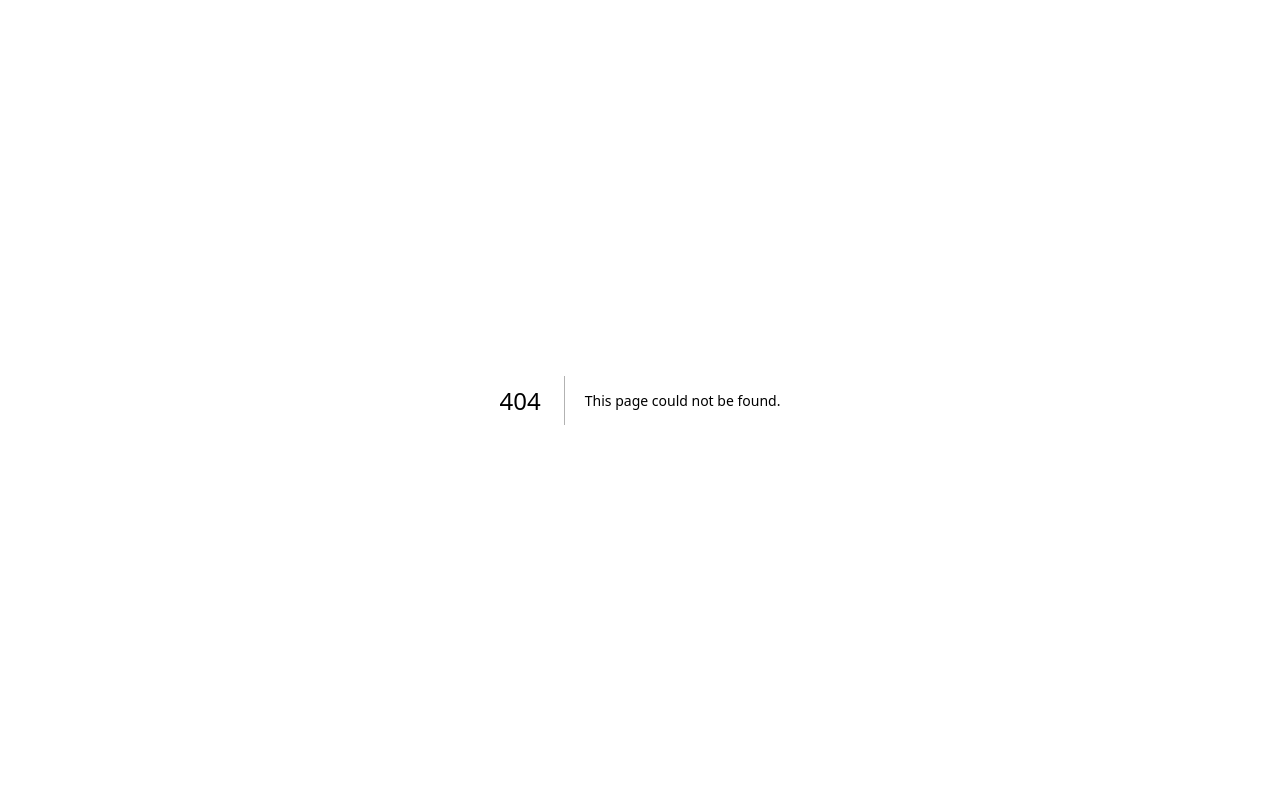
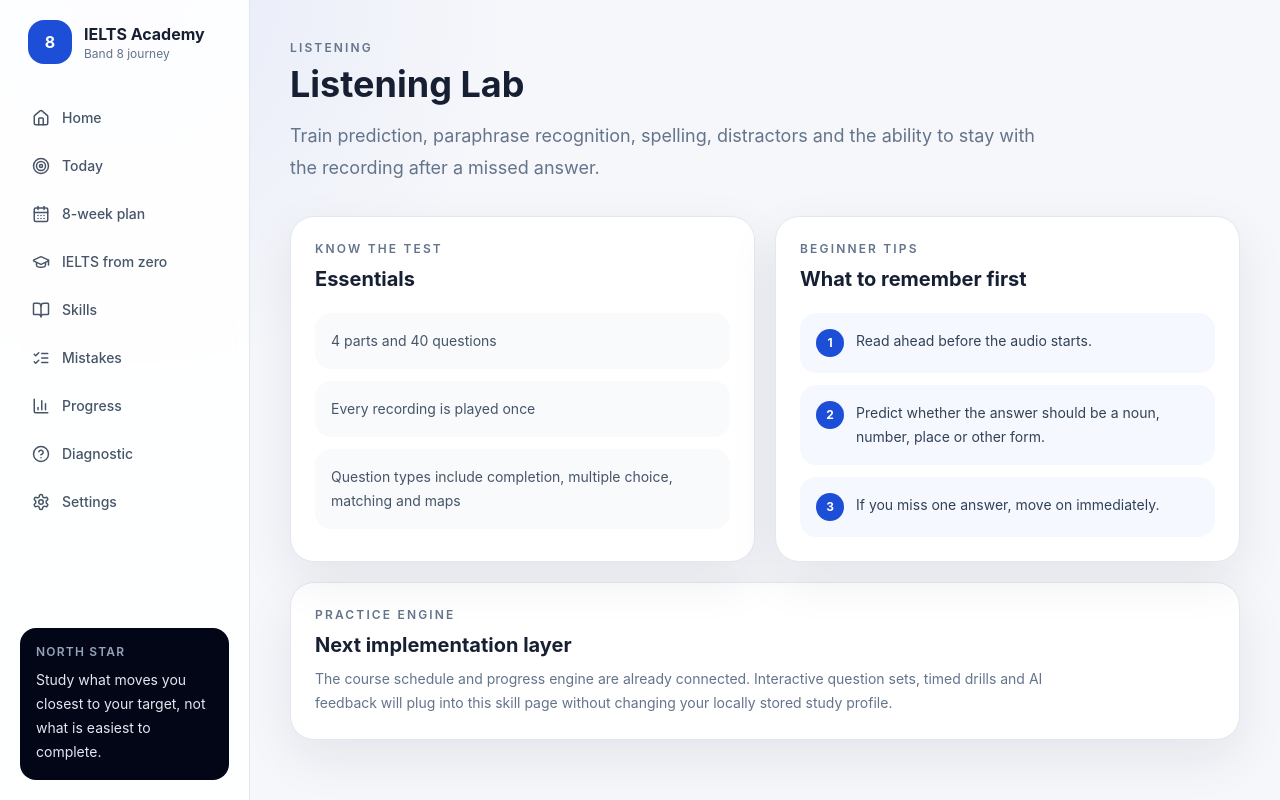
Before and after one commit to xmizutsuki/IELTS, a Next.js app: page /skills/listening in a window 1280 px wide. Before the commit this address had no page. Built offline with nearby package versions, Linux system fonts and the light colour scheme.

Commit message:
feat: add skill overview pages

```diff
--- /dev/null
+++ b/app/skills/[skill]/page.tsx
@@ -0,0 +1,83 @@
+"use client";
+
+import { useParams } from "next/navigation";
+import { AppShell } from "@/components/app-shell";
+import { Skill } from "@/types";
+
+const data: Record<Skill, { title: string; intro: string; essentials: string[]; tips: string[] }> = {
+  listening: {
+    title: "Listening Lab",
+    intro: "Train prediction, paraphrase recognition, spelling, distractors and the ability to stay with the recording after a missed answer.",
+    essentials: ["4 parts and 40 questions", "Every recording is played once", "Question types include completion, multiple choice, matching and maps"],
+    tips: ["Read ahead before the audio starts.", "Predict whether the answer should be a noun, number, place or other form.", "If you miss one answer, move on immediately."],
+  },
+  reading: {
+    title: "Reading Lab",
+    intro: "Train evidence-based reading, fast information location and paraphrase recognition rather than translating every sentence.",
+    essentials: ["60 minutes", "40 questions", "Academic uses three substantial passages"],
+    tips: ["False contradicts the passage; Not Given means the required information is absent.", "Look for synonyms, not identical words.", "Never use outside knowledge to answer a passage question."],
+  },
+  writing: {
+    title: "Writing Lab",
+    intro: "Build Task 1 and Task 2 responses around the official criteria: task achievement/response, coherence, lexical resource and grammatical range and accuracy.",
+    essentials: ["Task 1 requires at least 150 words", "Task 2 requires at least 250 words", "Task 2 contributes more to the Writing score"],
+    tips: ["Plan before writing.", "Develop ideas instead of listing them.", "Use precise natural vocabulary before chasing rare words."],
+  },
+  speaking: {
+    title: "Speaking Lab",
+    intro: "Build natural, intelligible and developed responses across the interview, long turn and abstract discussion.",
+    essentials: ["3 parts", "Approximately 11–14 minutes", "Part 2 includes one minute of preparation"],
+    tips: ["Do not memorise full answers.", "Extend Part 1 naturally with a reason or detail.", "Pronunciation is about intelligibility, rhythm and stress—not copying one accent."],
+  },
+};
+
+export default function SkillPage() {
+  const params = useParams<{ skill: string }>();
+  const skill = params.skill as Skill;
+  const content = data[skill];
+
+  if (!content) return <AppShell><div className="card p-8">Skill not found.</div></AppShell>;
+
+  return (
+    <AppShell>
+      <header>
+        <div className="eyebrow">{skill}</div>
+        <h1 className="mt-2 text-4xl font-bold">{content.title}</h1>
+        <p className="mt-4 max-w-3xl text-lg leading-8 text-slate-500">{content.intro}</p>
+      </header>
+
+      <div className="mt-8 grid gap-5 lg:grid-cols-2">
+        <section className="card p-6">
+          <div className="eyebrow">Know the test</div>
+          <h2 className="mt-2 text-xl font-bold">Essentials</h2>
+          <ul className="mt-5 space-y-3">
+            {content.essentials.map((item) => (
+              <li key={item} className="rounded-2xl bg-slate-50 p-4 text-sm leading-6 text-slate-600">{item}</li>
+            ))}
+          </ul>
+        </section>
+
+        <section className="card p-6">
+          <div className="eyebrow">Beginner tips</div>
+          <h2 className="mt-2 text-xl font-bold">What to remember first</h2>
+          <ol className="mt-5 space-y-3">
+            {content.tips.map((tip, index) => (
+              <li key={tip} className="flex gap-3 rounded-2xl bg-blue-50/60 p-4 text-sm leading-6 text-slate-700">
+                <span className="grid h-7 w-7 shrink-0 place-items-center rounded-full bg-blue-700 text-xs font-bold text-white">{index + 1}</span>
+                {tip}
+              </li>
+            ))}
+          </ol>
+        </section>
+      </div>
+
+      <section className="card mt-5 p-6">
+        <div className="eyebrow">Practice engine</div>
+        <h2 className="mt-2 text-xl font-bold">Next implementation layer</h2>
+        <p className="mt-2 max-w-3xl text-sm leading-6 text-slate-500">
+          The course schedule and progress engine are already connected. Interactive question sets, timed drills and AI feedback will plug into this skill page without changing your locally stored study profile.
+        </p>
+      </section>
+    </AppShell>
+  );
+}
```
